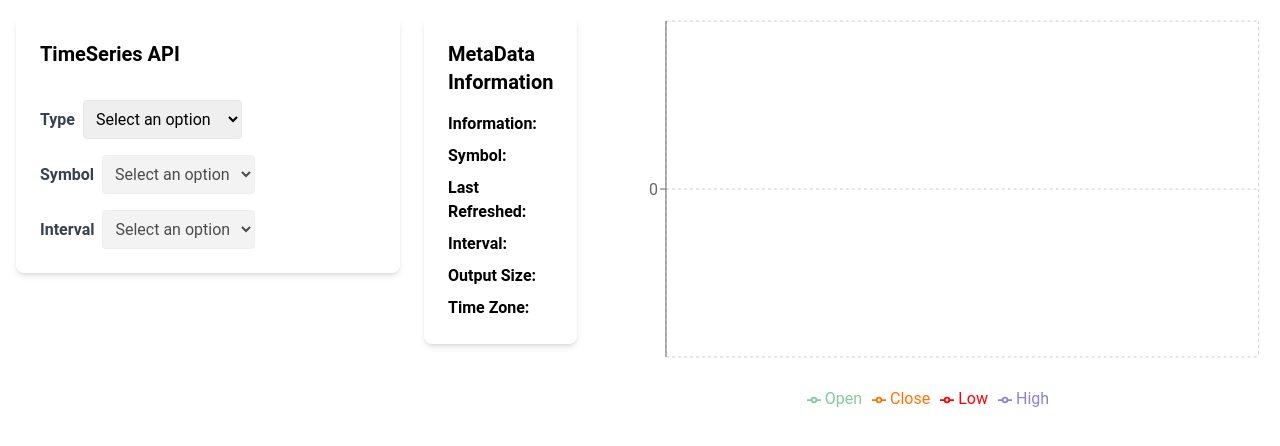
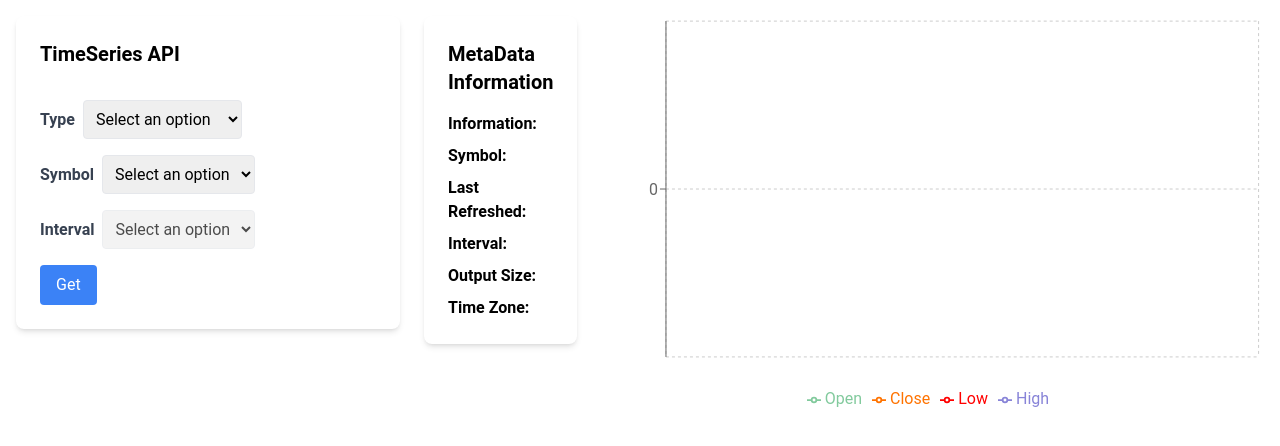
Before and after one commit to mkbeefcake/clepher-test, a React (Create React App) app: page / in a window 1280 px wide. Shown: the top 446 px of the page. Built offline with nearby package versions, Linux system fonts and the light colour scheme.

Commit message:
updated for some timeseries apis

```diff
--- a/src/apis/requestTypes.tsx
+++ b/src/apis/requestTypes.tsx
@@ -112,7 +112,7 @@ export const createBaseTimeSeriesQuoteRequest = () => {
 }
 
 export interface TimeSeriesSearchRequest extends TimeSeriesBaseRequest {
-
+    keywords: string
 }
 
 export const createBaseTimeSeriesSearchRequest = () => {
@@ -122,7 +122,7 @@ export const createBaseTimeSeriesSearchRequest = () => {
     }
 }
 
-export interface TimeSeriesMarketStatusRequest extends TimeSeriesBaseRequest {
+export interface TimeSeriesMarketStatusRequest extends BaseRequest {
 
 }
 
--- a/src/components/TimeSeries.tsx
+++ b/src/components/TimeSeries.tsx
@@ -1,43 +1,72 @@
+import { startTransition, Suspense, useMemo, useState } from "react"
 import useSWR from "swr"
-import { apiTimeSeriesIntraDay } from "../apis/api"
 import {
+    apiTimeSeriesDaily,
+    apiTimeSeriesDailyAdjusted,
+    apiTimeSeriesIntraDay,
+    apiTimeSeriesMarketStatus,
+    apiTimeSeriesMonthly,
+    apiTimeSeriesMonthlyAdjusted,
+    apiTimeSeriesQuote,
+    apiTimeSeriesWeekly,
+    apiTimeSeriesWeeklyAdjusted
+} from "../apis/api"
+import {
+    TimeSeriesDailyAdjustedRequest,
+    TimeSeriesDailyRequest,
     TimeSeriesIntraDayRequest,
+    TimeSeriesMarketStatusRequest,
+    TimeSeriesMonthlyAdjustedRequest,
+    TimeSeriesMonthlyRequest,
+    TimeSeriesQuoteRequest,
+    TimeSeriesSearchRequest,
+    TimeSeriesWeeklyAdjustedRequest,
+    TimeSeriesWeeklyRequest,
+    createBaseTimeSeriesDailyAdjustedRequest,
+    createBaseTimeSeriesDailyRequest,
     createBaseTimeSeriesIntraDayRequest,
+    createBaseTimeSeriesMarketStatusRequest,
+    createBaseTimeSeriesMonthlyAdjustedRequest,
+    createBaseTimeSeriesMonthlyRequest,
+    createBaseTimeSeriesQuoteRequest,
+    createBaseTimeSeriesSearchRequest,
+    createBaseTimeSeriesWeeklyAdjustedRequest,
+    createBaseTimeSeriesWeeklyRequest,
     intervalType
 } from "../apis/requestTypes"
 
 import mockData from '../mock/response.json'
-import { convertObjToTimeSeriesResponse, ResponseTimeSeriesResponse } from "../apis/responseTypes"
+import {
+    convertObjToTimeSeriesResponse,
+    ResponseTimeSeriesResponse
+} from "../apis/responseTypes"
 import MetaDataCard from "./cards/MetaData"
 import TradeChart from "./cards/TradeChart"
 import Loading from "./loading/loading"
-import { startTransition, Suspense, useMemo, useState } from "react"
 import BasicDropdown from "./dropdowns/BasicDropDown"
 import BasicCard from "./cards/BasicCard"
 import BasicButton from "./button/BasicButton"
 
 const TimeSeries = () => {
 
+    const [apiUrl, setApiUrl] = useState<string | null>();
     const [apiType, setApiType ] = useState<string | undefined>();
     const [symbol, setSymbol] = useState<string | undefined>();
     const [interval, setInterval] = useState<string | undefined>();
-    const [adjusted, setAdjusted] = useState<string | undefined>();
 
-
-    const apiTypes = ["IntraDay", "Daily", "DailyAdjusted", "Weekly", "WeeklyAdjusted", "Monthly", "MonthlyAdjusted", "Quote", "Search", "MarketStatus"]
+    const apiTypes = ["IntraDay", "Daily", "DailyAdjusted", "Weekly", "WeeklyAdjusted", "Monthly", "MonthlyAdjusted", "Quote", "MarketStatus"]
     const apiSymbols = ["IBM"]
     const apiIntervals = ["1min", "5min", "15min", "30min", "60min"]
 
-    const isDisabledSymbol = apiType != 'IntraDay'
+    const isDisabledSymbol = apiType == 'MarketStatus'
     const isDisabledInterval = apiType != 'IntraDay'
 
-    const apiUrl = useMemo(() => {
-        console.log(apiType, symbol, interval)
-
+    const onHandleGet = () => {
         switch (apiType) {
             case "IntraDay":
                 if (!symbol || !interval) {
-                    return null
+                    alert("Please correct symbol or interval fields")
+                    return
                 }
 
                 const intraDayRequest: TimeSeriesIntraDayRequest = {
@@ -45,12 +74,111 @@ const TimeSeries = () => {
                     symbol: symbol,
                     interval: interval as intervalType,
                 }
-                return apiTimeSeriesIntraDay(intraDayRequest);
+                startTransition(() => setApiUrl(apiTimeSeriesIntraDay(intraDayRequest)));
+                break;
+
+            case "Daily":
+                if (!symbol) {
+                    alert("Please correct symbol field")
+                    return
+                }
+
+                const dailyRequest: TimeSeriesDailyRequest = {
+                    ...createBaseTimeSeriesDailyRequest(),
+                    symbol: symbol
+                }
+                startTransition(() => setApiUrl(apiTimeSeriesDaily(dailyRequest)));
+                break;
+
+            case "DailyAdjusted":
+                if (!symbol) {
+                    alert("Please correct symbol field")
+                    return
+                }
+
+                const dailyAdjustedRequest: TimeSeriesDailyAdjustedRequest = {
+                    ...createBaseTimeSeriesDailyAdjustedRequest(),
+                    symbol: symbol
+                }
+                startTransition(() => setApiUrl(apiTimeSeriesDailyAdjusted(dailyAdjustedRequest)));
+                break;
+
+            case "Weekly":
+                if (!symbol) {
+                    alert("Please correct symbol field")
+                    return
+                }
+
+                const weeklyRequest: TimeSeriesWeeklyRequest = {
+                    ...createBaseTimeSeriesWeeklyRequest(),
+                    symbol: symbol
+                }
+                startTransition(() => setApiUrl(apiTimeSeriesWeekly(weeklyRequest)));
+                break;
+
+            case "WeeklyAdjusted":
+                if (!symbol) {
+                    alert("Please correct symbol field")
+                    return
+                }
+
+                const weeklyAdjustedRequest: TimeSeriesWeeklyAdjustedRequest = {
+                    ...createBaseTimeSeriesWeeklyAdjustedRequest(),
+                    symbol: symbol
+                }
+                startTransition(() => setApiUrl(apiTimeSeriesWeeklyAdjusted(weeklyAdjustedRequest)));
+                break;
+
+            case "Monthly":
+                if (!symbol) {
+                    alert("Please correct symbol field")
+                    return
+                }
+
+                const monthlyRequest: TimeSeriesMonthlyRequest = {
+                    ...createBaseTimeSeriesMonthlyRequest(),
+                    symbol: symbol
+                }
+                startTransition(() => setApiUrl(apiTimeSeriesMonthly(monthlyRequest)));
+                break;
+
+            case "MonthlyAdjusted":
+                if (!symbol) {
+                    alert("Please correct symbol field")
+                    return
+                }
+
+                const monthlyAdjustedRequest: TimeSeriesMonthlyAdjustedRequest = {
+                    ...createBaseTimeSeriesMonthlyAdjustedRequest(),
+                    symbol: symbol
+                }
+                startTransition(() => setApiUrl(apiTimeSeriesMonthlyAdjusted(monthlyAdjustedRequest)));
+                break;
+
+            case "Quote":
+                if (!symbol) {
+                    alert("Please correct symbol field")
+                    return
+                }
+
+                const quoteRequest: TimeSeriesQuoteRequest = {
+                    ...createBaseTimeSeriesQuoteRequest(),
+                    symbol: symbol
+                }
+                startTransition(() => setApiUrl(apiTimeSeriesQuote(quoteRequest)));
+                break;
+
+            case "MarketStatus":
+                const marketRequest: TimeSeriesMarketStatusRequest = {
+                    ...createBaseTimeSeriesMarketStatusRequest(),
+                }
+                startTransition(() => setApiUrl(apiTimeSeriesMarketStatus(marketRequest)));
+                break;
 
             default:
-                return null;
+                return;
         }
-    }, [apiType, symbol, interval]);
+    };
 
     const { data, error } = useSWR(apiUrl)
     const response: ResponseTimeSeriesResponse = convertObjToTimeSeriesResponse(data);
@@ -78,6 +206,10 @@ const TimeSeries = () => {
                     value={interval}
                     onSelect={(option) => setInterval(option)}
                 />
+                <BasicButton
+                    label="Get"
+                    onClick={onHandleGet}
+                />
             </BasicCard>
             <Suspense fallback={<Loading/>}>
                 {error && (
```
